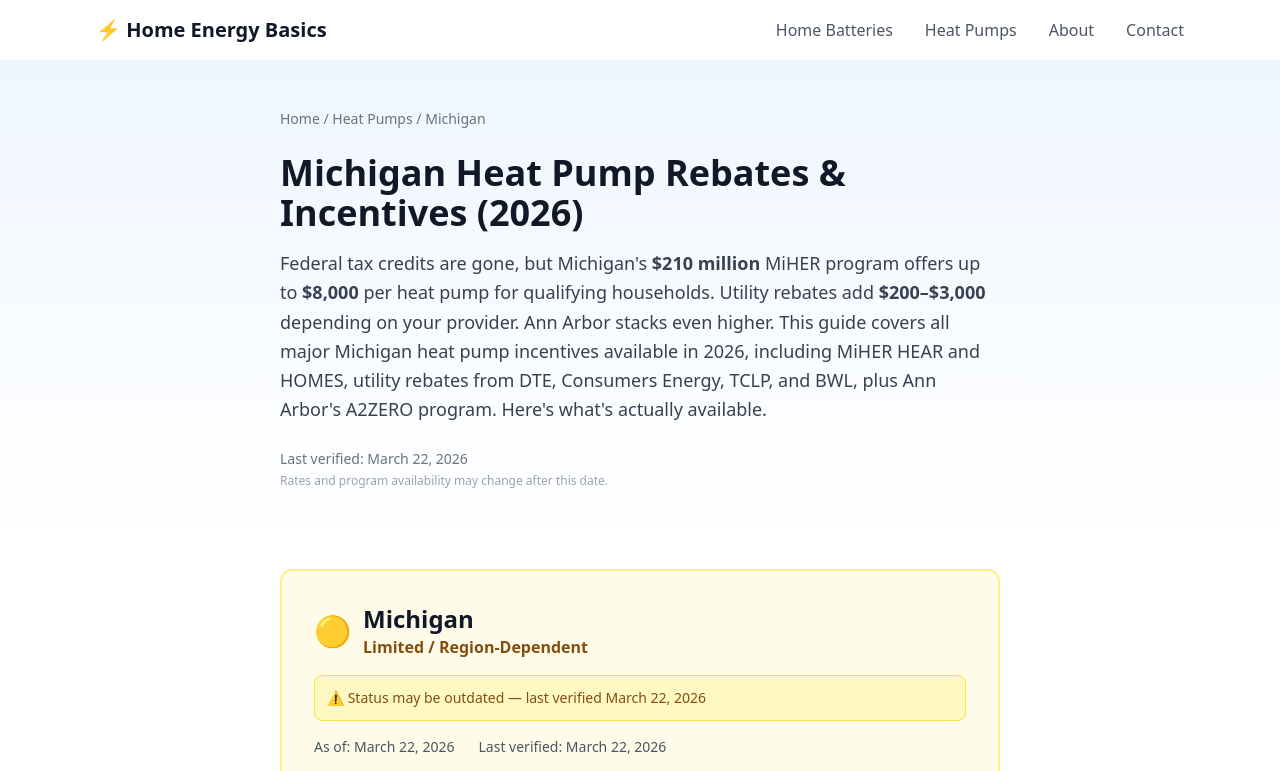
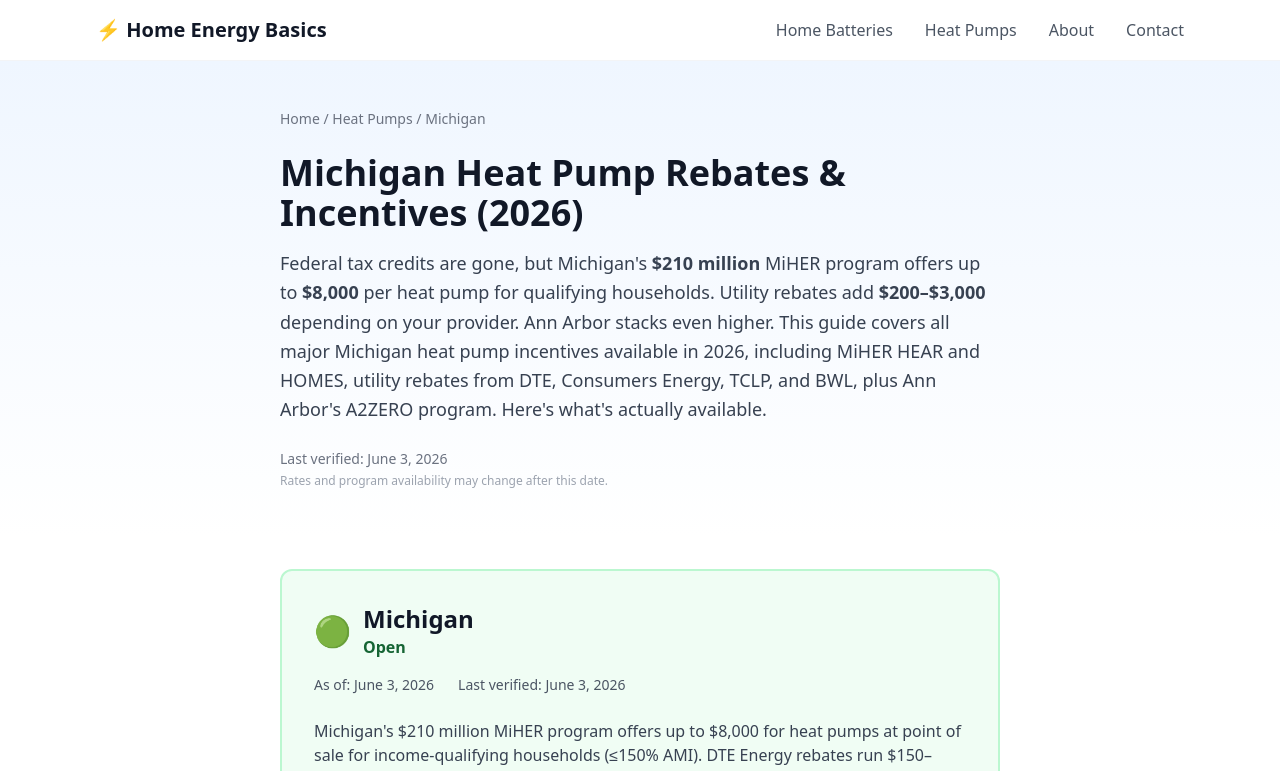
Before and after one commit to giniwproductions-88/homeenergybasics, a Next.js app: page /heat-pumps/states/mi in a window 1280 px wide. Shown: the top 771 px of the page. Built offline with nearby package versions, Linux system fonts and the light colour scheme.

Commit message:
Verify MI: confirm MiHER + DTE + A2ZERO figures against primary sources, re-date federal notes, bump lastVerified

```diff
--- a/src/app/heat-pumps/states/mi/page.tsx
+++ b/src/app/heat-pumps/states/mi/page.tsx
@@ -74,7 +74,7 @@ export default function MichiganPage() {
         name: "What happened to the federal heat pump tax credit?",
         acceptedAnswer: {
           "@type": "Answer",
-          text: "Both the Section 25C ($2,000/year for heat pumps) and Section 25D (30% for geothermal) federal tax credits expired December 31, 2025 under the One Big Beautiful Bill Act. As of March 2026, the IRS guidance reflects the credits as ended and no replacement federal heat pump credit is active.",
+          text: "Both the Section 25C ($2,000/year for heat pumps) and Section 25D (30% for geothermal) federal tax credits expired December 31, 2025 under the One Big Beautiful Bill Act. As of June 2026, the IRS guidance reflects the credits as ended and no replacement federal heat pump credit is active.",
         },
       },
     ],
@@ -185,7 +185,7 @@ export default function MichiganPage() {
               defines the expenditure date as when installation is completed, not when
               equipment is purchased or paid for. For 25D, unused credit from
               qualifying 2025 expenditures can be carried forward to future tax
-              years. Section 25C offers no carryforward. As of March 2026, no
+              years. Section 25C offers no carryforward. As of June 2026, no
               replacement federal heat pump credit is active.{" "}
               <Link href="/federal-heat-pump-tax-credit-expired" className="text-brand-600 hover:underline">
                 Full details on the federal credit expiration →
--- a/src/data/incentives.ts
+++ b/src/data/incentives.ts
@@ -590,7 +590,7 @@ export const incentives: Record<StateCode, StateIncentive> = {
     stateCode: "MI",
     stateName: "Michigan",
     status: "open",
-    lastVerified: "2026-03-22",
+    lastVerified: "2026-06-03",
     summary:
       "Michigan's $210 million MiHER program offers up to $8,000 for heat pumps at point of sale for income-qualifying households (≤150% AMI). DTE Energy rebates run $150–$1,200. Consumers Energy offers $300–$350. Traverse City Light & Power offers up to $3,000. Ann Arbor's A2ZERO adds $4,000–$5,500. Federal tax credits (25C/25D) ended December 31, 2025.",
     sources: [
```
